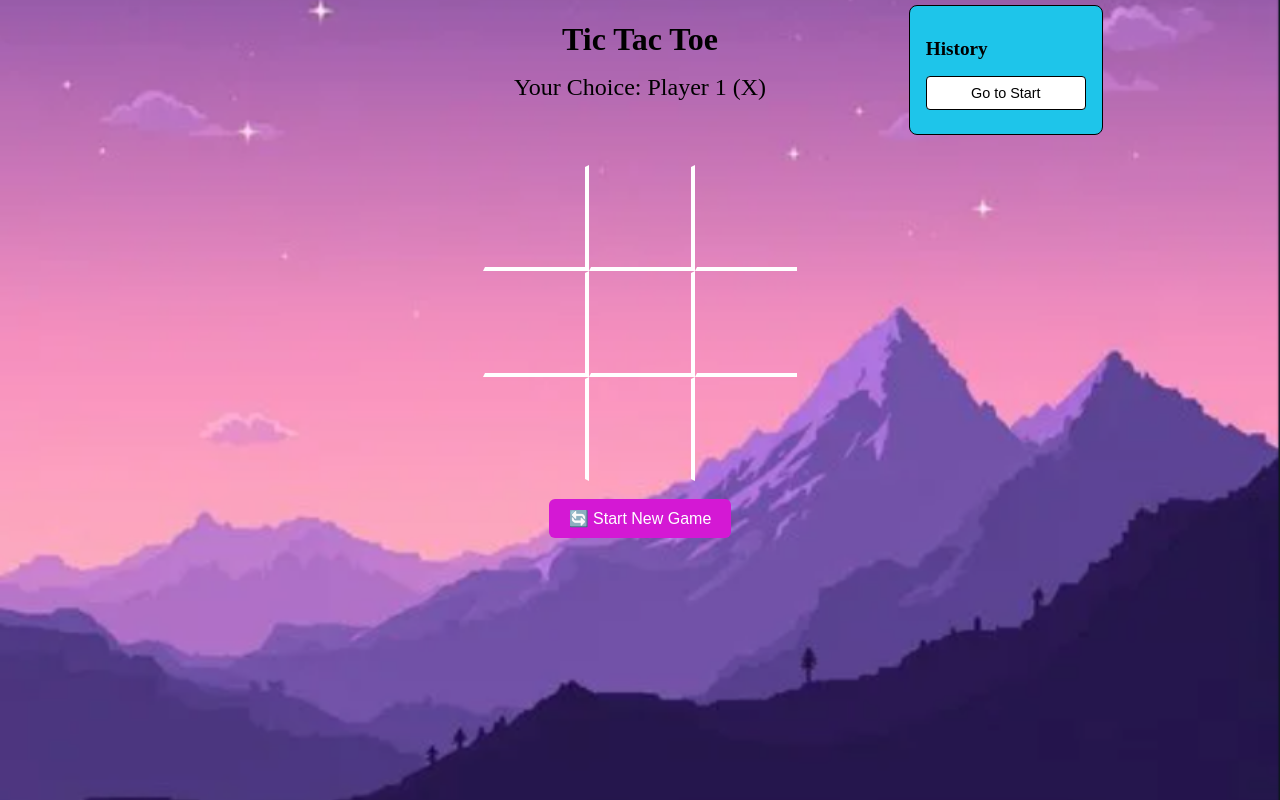
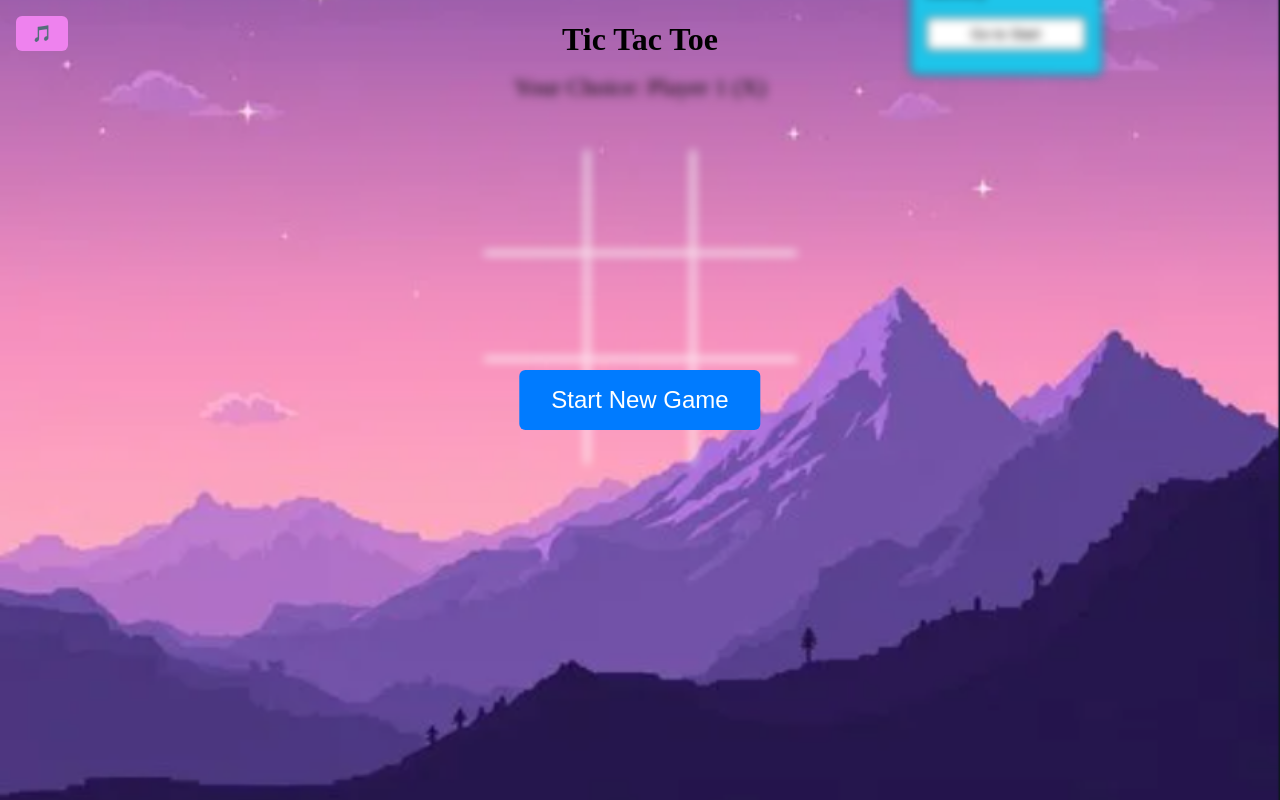
Before and after one commit to hemanth299/tictactoe_game, a React (Vite) app: page / in a window 1280 px wide. Built offline with nearby package versions, Linux system fonts and the light colour scheme.

Commit message:
added music to it, modified the gameflow

```diff
--- a/src/App.jsx
+++ b/src/App.jsx
@@ -1,11 +1,10 @@
-import React, { useState } from 'react';
+import React, { useState, useRef, useEffect } from 'react';
 import Board from './components/Board';
 import './components/styles.scss';
 import { Winner } from './components/Winner';
 import { StatusMessage } from './components/statusMessage';
 import { History } from './components/History';
 
-// Helper to initialize a new game
 const newGame = () => ({
   history: [Array(9).fill(null)],
   currentMove: 0,
@@ -14,14 +13,32 @@ const newGame = () => ({
 function App() {
   const [gameState, setGameState] = useState(newGame());
   const { history, currentMove } = gameState;
-
   const currentSquares = history[currentMove];
   const player1 = currentMove % 2 === 0;
   const { winner, line: winningLine } = Winner(currentSquares);
 
+  const audioRef = useRef(null);
+  const [gameStarted, setGameStarted] = useState(false);
+
+  useEffect(() => {
+    const playMusic = () => {
+      if (audioRef.current && audioRef.current.paused) {
+        audioRef.current.play().catch((error) => {
+          console.log('Autoplay blocked:', error);
+        });
+      }
+    };
+
+    // User interaction to allow autoplay
+    window.addEventListener('click', playMusic, { once: true });
+
+    return () => {
+      window.removeEventListener('click', playMusic);
+    };
+  }, []);
 
   const handleClick = (position) => {
-    if (currentSquares[position] || winner) return;
+    if (!gameStarted || currentSquares[position] || winner) return;
 
     const newSquares = currentSquares.map((val, idx) =>
       idx === position ? (player1 ? 'X' : 'O') : val
@@ -44,29 +61,55 @@ function App() {
 
   const resetGame = () => {
     setGameState(newGame());
+    setGameStarted(true); // Start the game
+  };
+
+  const toggleMusic = () => {
+    if (audioRef.current) {
+      if (audioRef.current.paused) {
+        audioRef.current.play().catch((error) => {
+          console.log('Error playing music:', error);
+        });
+      } else {
+        audioRef.current.pause();
+      }
+    }
   };
 
   return (
     <div>
-      <h1 className='title'>Tic Tac Toe</h1>
-      <StatusMessage winner={winner} player1={player1} squares={currentSquares} />
+      <div className="music-button-container">
+        <button className="music-btn" onClick={toggleMusic}>
+          {audioRef.current?.paused ? '🎵' : '🎵'}
+        </button>
+      </div>
+      <h1 className="title">Tic Tac Toe</h1>
+      {!gameStarted && (
+            <div className="start-button-container">
+              <button className="start-btn" onClick={resetGame}>
+                Start New Game
+              </button>
+            </div>
+          )}
 
-      <div className='game-container'>
-  <div className='board-wrapper'>
-    <Board
-  squares={currentSquares}
-  handleClick={handleClick}
-  winningLine={winningLine}
-/>
+      <div className={`game-container ${!gameStarted ? 'blurred' : ''}`}>
+        <StatusMessage winner={winner} player1={player1} squares={currentSquares} />
+        <div className="board-wrapper">
+          <Board squares={currentSquares} handleClick={handleClick} winningLine={winningLine} />
+          {gameStarted && (
+            <button className="reset-btn" onClick={resetGame}>
+              🔄 Start New Game
+            </button>
+          )}
+        </div>
+        <History history={history} jumpToMove={jumpToMove} />
+      </div>
 
-   <button className="reset-btn" onClick={resetGame}>
-  🔄 Start New Game
-</button>
-
-  </div>
-  <History history={history} jumpToMove={jumpToMove} />
-
-      </div>
+      {/* Audio Element */}
+      <audio ref={audioRef} loop>
+        <source src="/music/bgmusic.mp3" type="audio/mp3" />
+        Your browser does not support the audio element.
+      </audio>
     </div>
   );
 }
--- a/src/components/styles.scss
+++ b/src/components/styles.scss
@@ -20,12 +20,64 @@ body {
   height: 100%; // Ensures the body takes up the full height
 }
 
-// ===== Layout: Game Container =====
 .game-container {
-  display: flex;
-  justify-content: center; // Center the board + history group
   position: relative;
-  margin-top: 2rem;
+  transition: filter 0.3s ease; // Smooth transition for blur effect
+
+  &.blurred {
+    filter: blur(5px); // Blur effect when the game hasn't started
+    pointer-events: none; // Disable interactions with the board
+  }
+}
+
+.start-button-container {
+  position: absolute;
+  top: 50%; // Center vertically
+  left: 50%; // Center horizontally
+  transform: translate(-50%, -50%); // Adjust for the button's size
+  z-index: 1000; // Ensure it appears above the blurred board
+  pointer-events: auto; // Allow interactions with the button even when the board is blurred
+}
+
+.start-btn {
+  padding: 1rem 2rem;
+  background-color: #007bff; // Blue background
+  color: #ffffff; // White text
+  border: none;
+  border-radius: 6px;
+  font-size: 1.5rem;
+  cursor: pointer;
+  transition: background-color 0.2s ease, transform 0.2s ease;
+
+  &:hover {
+    background-color: #0056b3; // Darker blue on hover
+    transform: scale(1.05); // Slight zoom effect
+  }
+
+  &:active {
+    transform: scale(0.95); // Slight shrink effect on click
+  }
+}
+// ===== Reset Button =====
+.reset-btn {
+  margin-top: 1rem; // Add spacing when the button moves down
+  padding: 0.6rem 1.2rem;
+  background-color: #28a745; // Green background
+  color: #ffffff; // White text
+  border: none;
+  border-radius: 6px;
+  font-size: 1rem;
+  cursor: pointer;
+  transition: background-color 0.2s ease, transform 0.2s ease;
+
+  &:hover {
+    background-color: #218838; // Darker green on hover
+    transform: scale(1.05); // Slight zoom effect
+  }
+
+  &:active {
+    transform: scale(0.95); // Slight shrink effect on click
+  }
 }
 
 // ===== Board Wrapper =====
@@ -284,3 +336,29 @@ body {
     }
   }
 }
+.music-button-container {
+  position: absolute; // Position the button relative to the nearest positioned ancestor
+  top: 1rem; // Distance from the top
+  left: 1rem; // Distance from the right
+  z-index: 1000; // Ensure it appears above other elements
+}
+
+.music-btn {
+  padding: 0.5rem 1rem;
+  background-color: violet; // Button background color
+  color: #ffffff; // White text
+  border: none;
+  border-radius: 6px;
+  font-size: 1rem;
+  cursor: pointer;
+  transition: background-color 0.2s ease, transform 0.2s ease;
+
+  &:hover {
+    background-color: #0056b3; // Darker blue on hover
+    transform: scale(1.05); // Slight zoom effect
+  }
+
+  &:active {
+    transform: scale(0.95); // Slight shrink effect on click
+  }
+}
```
Also changed, not shown: 1 other file (tests, documents, lock files or other folders).
